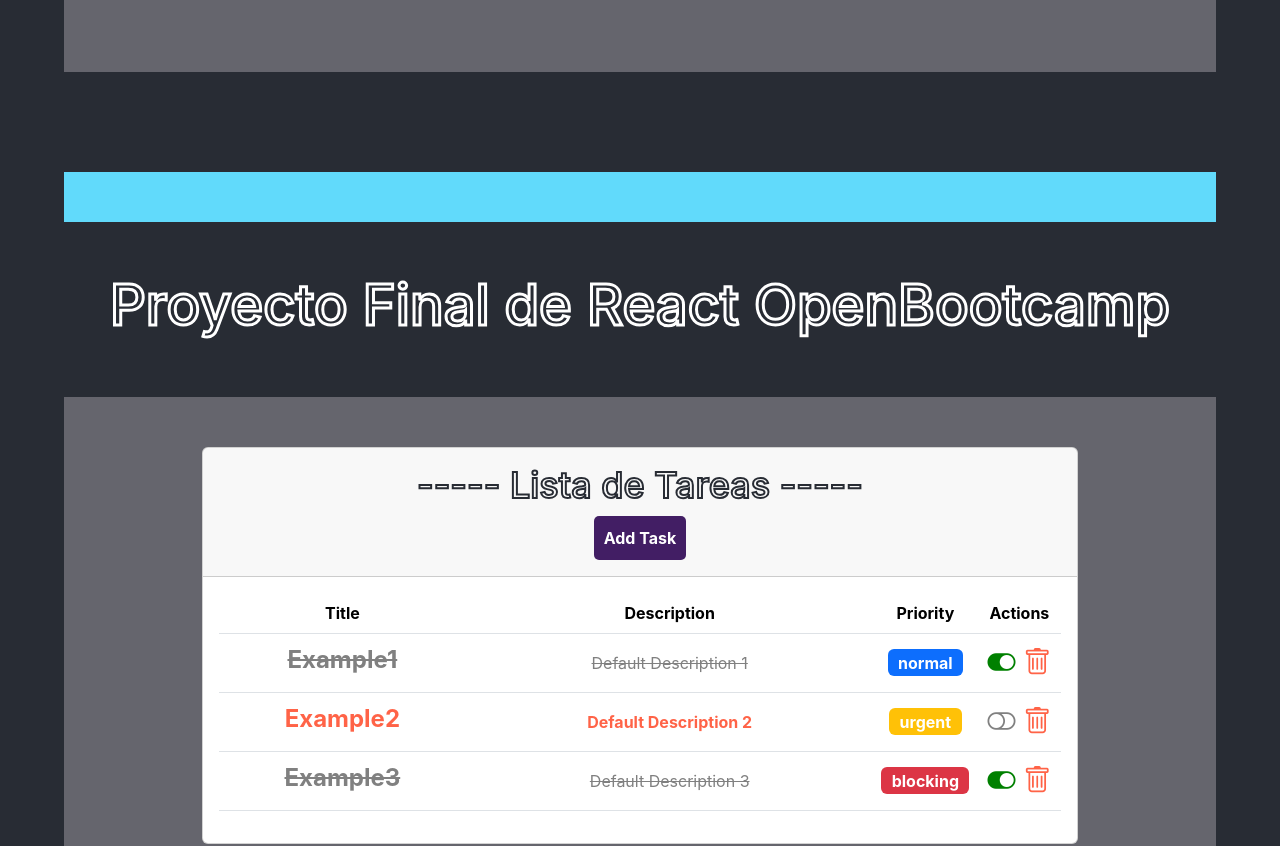
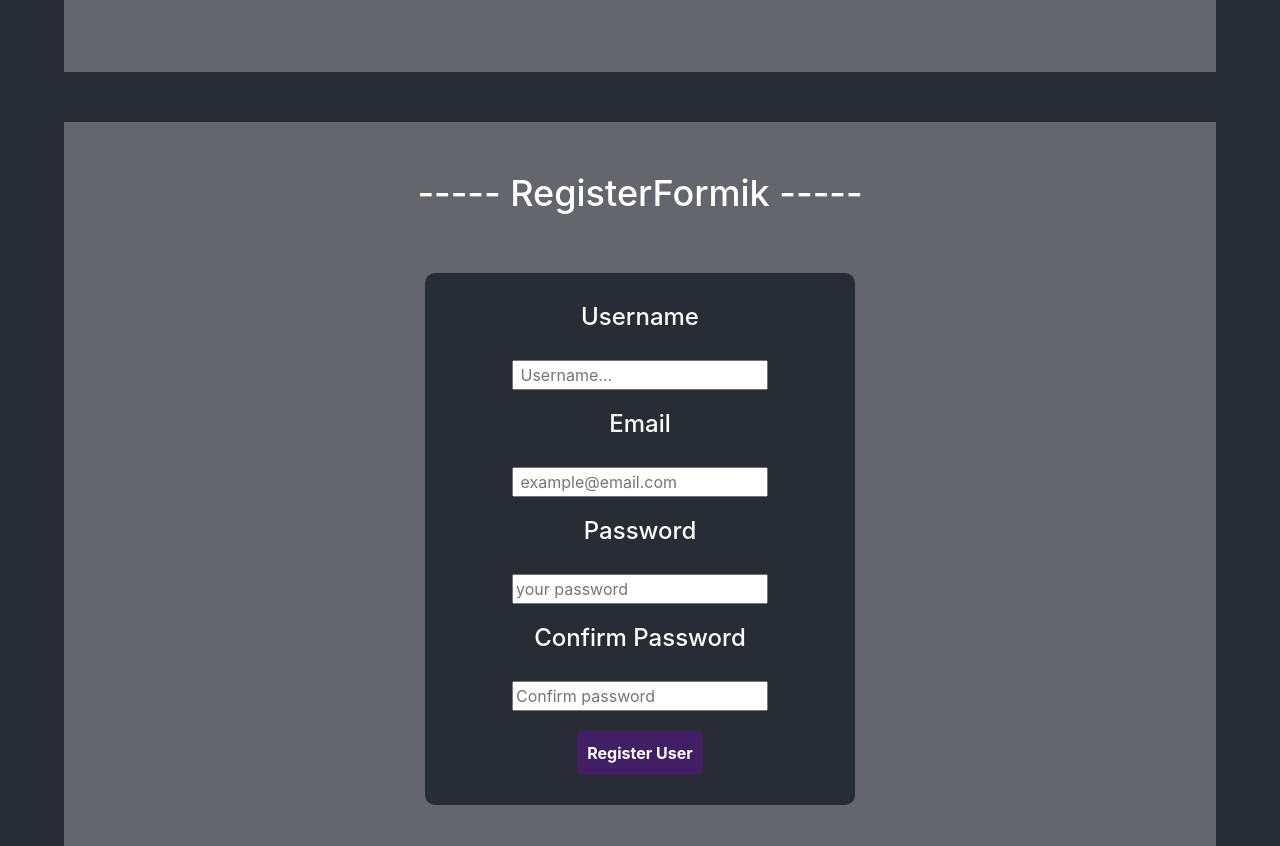
Before and after one commit to AntoniCut/REACT-OpenBootcamp-Curso-React-JS-, a React (Create React App) app in the folder openbootcamp-app-react/: page / in a window 1280 px wide. Shown: the part 7740-8586 px from the top of the page. Built offline with nearby package versions, Linux system fonts and the light colour scheme.

Commit message:
Add - Clase 15 Avance en el Proyecto Final

```diff
--- a/openbootcamp-app-react/src/Components/pure/forms/LoginFormik.jsx
+++ b/openbootcamp-app-react/src/Components/pure/forms/LoginFormik.jsx
@@ -3,7 +3,6 @@
 //  *********************************************************************************************
 
 
-//import React, { useState } from 'react';
 import { Formik, Field, Form, ErrorMessage } from 'formik';
 import Draggable from 'react-draggable';
 import * as Yup from 'yup';
--- /dev/null
+++ b/openbootcamp-app-react/src/Components/pure/forms/RegisterFormik.jsx
@@ -0,0 +1,197 @@
+//  ************************************************************************************************
+//  **********  /openbootcamp-app-react/src/components/pure/forms/RegisterFormik.jsx  **************
+//  ************************************************************************************************
+
+
+import { User } from '../../../models/user.class';
+import { Formik, Field, Form, ErrorMessage } from 'formik';
+import Draggable from 'react-draggable';
+import * as Yup from 'yup';
+import { ROLES } from '../../../models/roles.enum';
+
+
+//  **********  Componente que va ha contener un formulario  **********
+//  **********  para autenticacion de usuarios               **********
+//  **********  con Formik y Yup                             **********
+
+export const RegisterFormik = () => {
+
+
+    //  -----  Definicion de un nuevo usuario  -----
+    const user = new User();
+
+
+    //  -----  inicializacion de credenciales  -----
+    const initialValues = {
+        userName: '',
+        email: '',
+        password: '',
+        confirm: '',
+        role: ROLES.USER
+    }
+
+
+    //  -----  Validaciones con Yup  -----
+    const registerSchema = Yup.object().shape({
+
+        userName: Yup
+            .string()
+            .min(6, 'Username too short!')
+            .max(12, 'Username too long!')
+            .required('Username is required'),
+        email: Yup
+            .string()
+            .email('Invalid email format')
+            .required('Email is required'),
+        password: Yup
+            .string()
+            .min(8, 'Password too short!')
+            .required('Password is Required')
+            .matches(``),
+
+        confirm: Yup
+            .string()
+            .when('password', {
+                is: (password) => password && password.length > 0,
+                then: () => Yup.string().oneOf([Yup.ref('password')], 'Passwords must match'),
+            })
+            .required('You must confirm the password'),
+
+        role: Yup
+            .string()
+            .oneOf([ROLES.USER, ROLES.ADMIN], '¡You must select a Role: User / Admin')
+            .required('Role is required')
+
+    });
+
+
+    //  ----------  Definición de Campos del Formulario  ----------
+
+    //  -----  Definición del campo UserName  -----
+    const fieldUserName = (errors, touched) => {
+
+        return (
+            <>
+                <label htmlFor="userName"> <h4> Username </h4> </label>
+                <Field type="text" id="userName" name="userName" placeholder=" Username..." />
+
+                {errors.userName && touched.userName &&
+                    <div className='error-message'> <ErrorMessage name="userName" /> </div>
+                }
+            </>
+        );
+    }
+
+
+    //  -----  Definición del campo Email  -----
+    const fieldEmail = (errors, touched) => {
+
+        return (
+            <>
+                <label htmlFor="email"> <h4> Email </h4> </label>
+                <Field type="email" id="email" name="email" placeholder=" example@email.com" />
+
+                {
+                    errors.email && touched.email &&
+                    <div className='error-message'> <ErrorMessage name="email" /> </div>
+                }
+            </>
+        );
+    }
+
+
+    //  -----  Definición del campo Password  -----
+    const fieldPassword = (errors, touched) => {
+
+        return (
+            <>
+                <label htmlFor="password"> <h4> Password </h4> </label>
+                <Field type="password" id="password" name="password" placeholder="your password" />
+
+                {
+                    errors.password && touched.password &&
+                    <div className='error-message'> <ErrorMessage name="password" /> </div>
+                }
+            </>
+        );
+    }
+
+
+    //  -----  Definición del campo Password  -----
+    const fieldConfirm = (errors, touched) => {
+
+        return (
+            <>
+                <label htmlFor="confirm"> <h4> Confirm Password </h4> </label>
+                <Field type="password" id="confirm" name="confirm" placeholder="Confirm password" />
+
+                {
+                    errors.confirm && touched.confirm &&
+                    <div className='error-message'> <ErrorMessage name="confirm" /> </div>
+                }
+            </>
+        );
+    }
+
+
+    //  -----  al enviar el formulario  -----
+    const handleSubmit = async (values) => {
+
+        await new Promise((r) => setTimeout(r, 1000));
+        alert(JSON.stringify(values, null, 2));
+        localStorage.setItem('users', values);
+    }
+
+
+    return (
+
+        <div className="componentes">
+
+            <h2 className='titulo-componente'> -----  RegisterFormik  ----- </h2>
+
+            <Formik
+                initialValues={initialValues}
+                validationSchema={registerSchema}
+                onSubmit={handleSubmit}
+            >
+
+                {/* -----  We obtain props from Formik  ----- */}
+
+                {({ values, touched, errors, isSubmitting, handleChange, handlerBlur }) => (
+
+                    <Draggable>
+
+                        {/* -----  Form es un children de Formik <Formik> <Form> </Form> </Formik>  -----  */}
+
+                        <Form className='login-formik d-flex justify-content-center align-items-center mb-4'
+                            style={{ marginTop: '50px' }}>
+
+                            {/* -----  UserName  ----- */}
+                            {fieldUserName(errors, touched)}
+
+                            {/* -----  Email  ----- */}
+                            {fieldEmail(errors, touched)}
+
+
+                            {/* -----  Password  ----- */}
+                            {fieldPassword(errors, touched)}
+
+                            {/* -----  Confirm  ----- */}
+                            {fieldConfirm(errors, touched)}
+
+                            {/* -----  Botón Enviar Formulario  ----- */}
+                            <button type="submit"> Register User </button>
+
+                            {isSubmitting ? (<h4> Sending your Credentials... 🚀 😊 !!! </h4>) : null}
+
+                        </Form>
+
+                    </Draggable>
+
+                )}
+
+            </Formik>
+
+        </div>
+    );
+}
--- a/openbootcamp-app-react/src/ComponentsMain/CursoComponent/CursoComponent.jsx
+++ b/openbootcamp-app-react/src/ComponentsMain/CursoComponent/CursoComponent.jsx
@@ -22,6 +22,7 @@ import { GreetingStyled } from '../../Components/pure/greetingStyled.jsx';
 import { Father } from '../../Components/container/Father.jsx';
 import { OptionalRender } from '../../Components/pure/OptionalRender.jsx';
 import { LoginFormik } from '../../Components/pure/forms/LoginFormik.jsx';
+import { RegisterFormik } from '../../Components/pure/forms/RegisterFormik.jsx';
 
 
 //  **********  Componente Principal de los Ejercicios del Curso  **********
@@ -82,6 +83,8 @@ export const CursoComponent = () => {
             {/* *****  Ejemplos de Formularios con Formik y Yup  ***** */}
             <TituloCapitulosCurso titulo="Formularios con Formik y Yup" />
             <LoginFormik />
+            <RegisterFormik />
+
 
             {/* *****  Separador Visual  ***** */}
             <div className='separador'> </div>
--- /dev/null
+++ b/openbootcamp-app-react/src/models/roles.enum.jsx
@@ -0,0 +1,10 @@
+//  ***************************************************************
+//  **********  /openbootcamp/src/models/roles.enum.jsx  **********
+//  ***************************************************************
+
+
+//  **********  Creacion de una Enumeración  **********
+export const ROLES = {
+    USER:   'user',
+    ADMIN:   'admin'
+}
--- /dev/null
+++ b/openbootcamp-app-react/src/models/user.class.jsx
@@ -0,0 +1,25 @@
+//  ***************************************************************
+//  **********  /openbootcamp/src/models/user.class.jsx  **********
+//  ***************************************************************
+
+
+import { ROLES } from "./roles.enum";
+
+
+//  **********  Componente de Clase con los usuarios  **********
+export class User {
+
+    userName = '';
+    email = '';
+    password = '';
+    role = ROLES.USER;
+
+
+    constructor(userName, email, password, role) {
+        this.userName = userName;
+        this.email = email;
+        this.password = password;
+        this.role = role;
+    }
+
+}
```
Also changed, not shown: openbootcamp-app-react/src/Components/pure/forms/LoginForm.jsx (+0 -10 lines).
